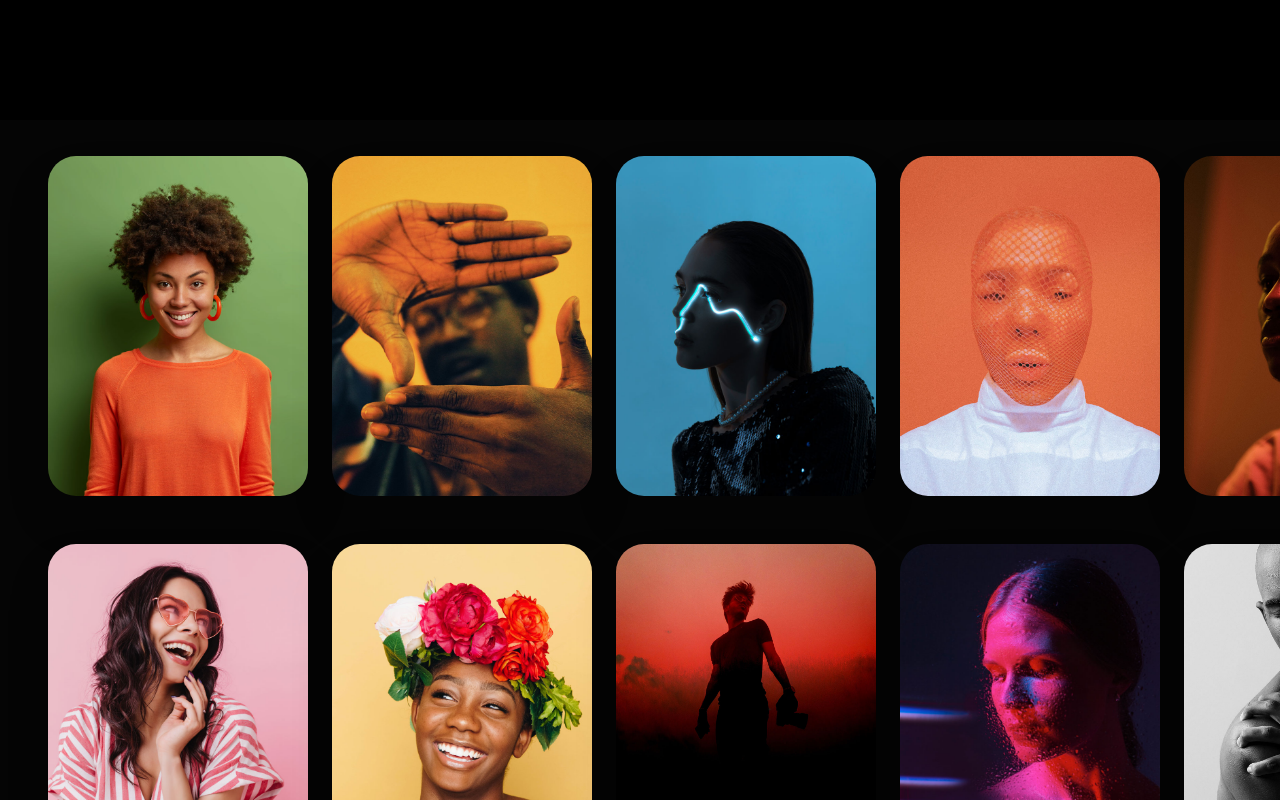
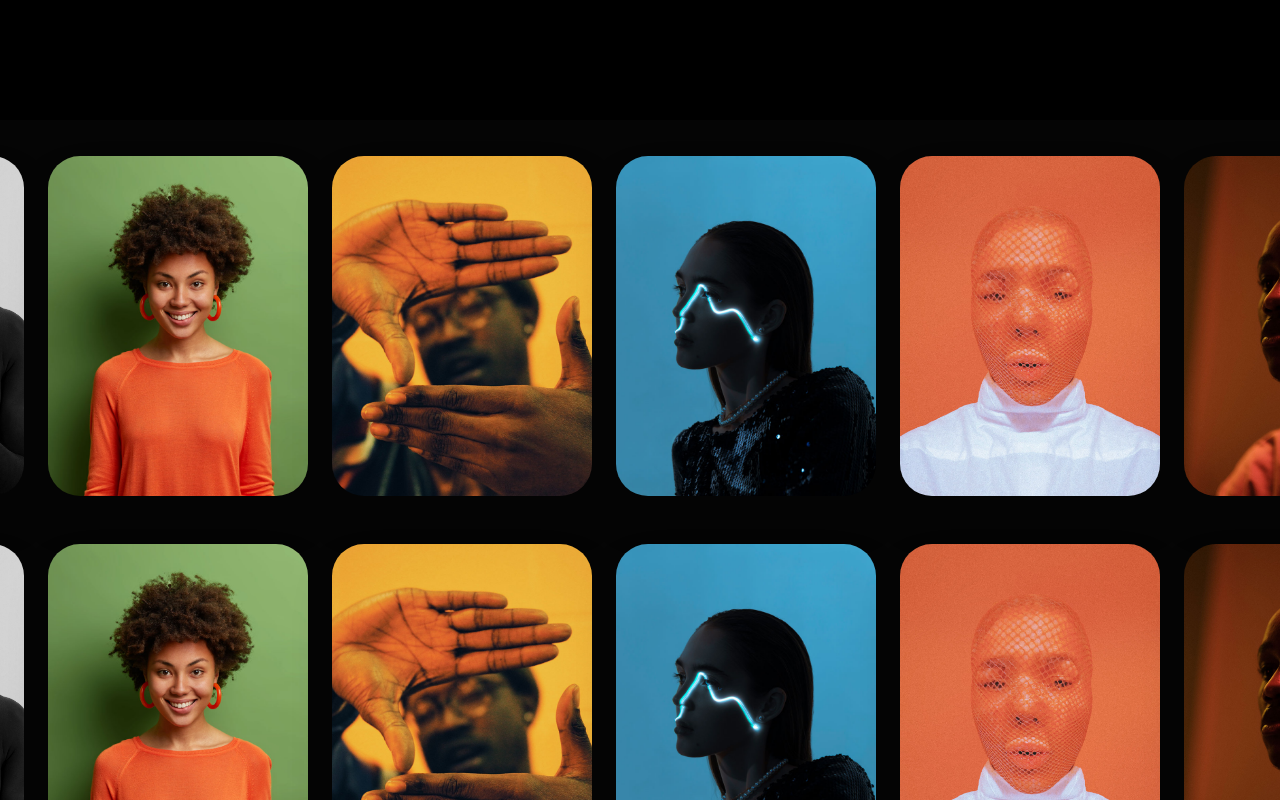
Before and after one commit to Raja-Sarmad/Clixr-Ecommerce, a React (Vite) app: page / in a window 1280 px wide. Shown: the part 680-1480 px from the top of the page. Built offline with nearby package versions, Linux system fonts and the light colour scheme.

Commit message:
gallery page done

```diff
--- a/src/components/GalleryPage.jsx
+++ b/src/components/GalleryPage.jsx
@@ -1,14 +1,12 @@
-import React, { useEffect, useState } from "react";
+// src/components/GalleryPage.jsx
+import React, { useEffect, useState, useMemo } from "react";
 
 const GalleryPage = () => {
   const [scrollY, setScrollY] = useState(0);
 
   useEffect(() => {
-    const handleScroll = () => {
-      setScrollY(window.scrollY);
-    };
-
-    window.addEventListener("scroll", handleScroll);
+    const handleScroll = () => setScrollY(window.scrollY);
+    window.addEventListener("scroll", handleScroll, { passive: true });
     return () => window.removeEventListener("scroll", handleScroll);
   }, []);
 
@@ -25,26 +23,44 @@ const GalleryPage = () => {
     "/Gallery/img10.jpg",
   ];
 
-  const cardStyle =
-    "min-w-[260px] h-[340px] rounded-[28px] overflow-hidden shadow-2xl";
+  const cardWidth = 260;
+  const gap = 24;
+  const singleSetWidth = images.length * (cardWidth + gap);
+
+  const repeatedImages = useMemo(() => {
+    return [...images, ...images, ...images];
+  }, []);
+
+  const getTranslateX = (direction = 1) => {
+    const speed = 0.4;
+    const move = scrollY * speed;
+    const offset = move % singleSetWidth;
+
+    return direction === 1
+      ? -offset - singleSetWidth
+      : offset - singleSetWidth;
+  };
 
   return (
-    <div className="bg-[#050505] text-white min-h-[120vh] overflow-hidden rounded-b-[120px]">
-
-      {/* Sticky Section */}
+    <div className="bg-[#050505] text-white min-h-[200vh] overflow-hidden rounded-b-[120px]">
       <div className="sticky top-0 h-screen flex items-center overflow-hidden">
         <div className="w-full px-12 space-y-12">
 
           {/* Top Row */}
           <div
-            className="flex gap-6 transition-transform duration-100 ease-out"
-            style={{ transform: `translateX(-${scrollY * 0.45}px)` }}
+            className="flex gap-6 will-change-transform"
+            style={{ transform: `translateX(${getTranslateX(1)}px)` }}
           >
-            {images.slice(0, 5).map((src, i) => (
-              <div key={i} className={cardStyle}>
+            {repeatedImages.map((src, i) => (
+              <div
+                key={i}
+                // rounded-3xl se all 4 sides perfect round ho jayengi
+                className="min-w-[260px] h-[340px] rounded-[32px] overflow-hidden shadow-2xl"
+              >
                 <img
                   src={src}
-                  alt={`gallery-${i}`}
+                  alt=""
+                  // overflow-hidden ke sath image bhi round corners follow karegi
                   className="w-full h-full object-cover"
                 />
               </div>
@@ -53,14 +69,18 @@ const GalleryPage = () => {
 
           {/* Bottom Row */}
           <div
-            className="flex gap-6 transition-transform duration-100 ease-out"
-            style={{ transform: `translateX(${scrollY * 0.45}px)` }}
+            className="flex gap-6 will-change-transform"
+            style={{ transform: `translateX(${getTranslateX(-1)}px)` }}
           >
-            {images.slice(5, 10).map((src, i) => (
-              <div key={i} className={cardStyle}>
+            {repeatedImages.map((src, i) => (
+              <div
+                key={i}
+                // Custom rounding [32px] ya rounded-3xl ka use
+                className="min-w-[260px] h-[340px] rounded-[32px] overflow-hidden shadow-2xl"
+              >
                 <img
                   src={src}
-                  alt={`gallery-${i + 5}`}
+                  alt=""
                   className="w-full h-full object-cover"
                 />
               </div>
```
